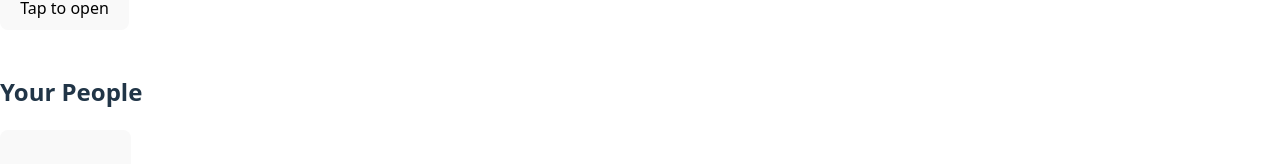
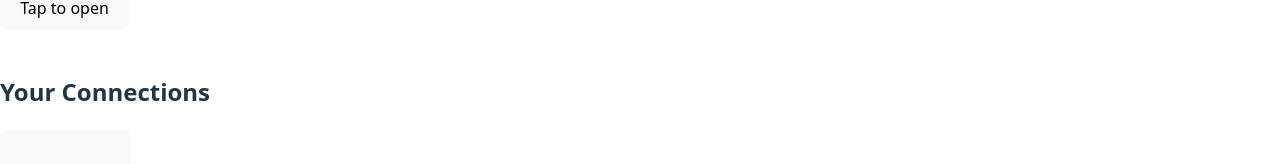
Before and after one commit to brandimcdill/five_nodes-code_jam, a React (Vite) app: page / in a window 1280 px wide. Shown: the part 603-767 px from the top of the page. Built offline with nearby package versions, Linux system fonts and the light colour scheme.

Commit message:
changed people to connections

```diff
--- a/src/components/App/App.jsx
+++ b/src/components/App/App.jsx
@@ -1,4 +1,4 @@
-import React, { useEffect, useState } from "react";
+import { useEffect, useState } from "react";
 import { Routes, Route } from "react-router-dom";
 import Header from "../Header/Header";
 import Cards from "../Cards/Cards";
--- a/src/components/People/People.jsx
+++ b/src/components/People/People.jsx
@@ -1,11 +1,12 @@
-
 function People() {
-return  (
+  return (
     <section class="your-people">
-          <h2 class="your-people__title">Your People</h2>
+      <h2 class="your-people__title">Your Connections</h2>
       <button type="button" class="your-people__add-btn">
         <img src="" alt="" class="your-people__add-btn-image" />
         <p class="your-people__add-btn-text">New Person</p>
       </button>
-        </section>)}
+    </section>
+  );
+}
 export default People;
```
Lines whose indentation alone changed are shown as unchanged.
